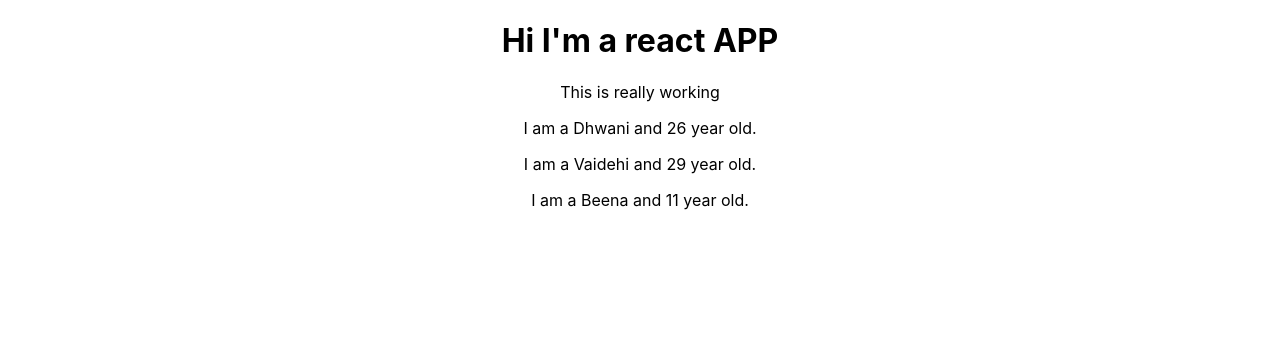
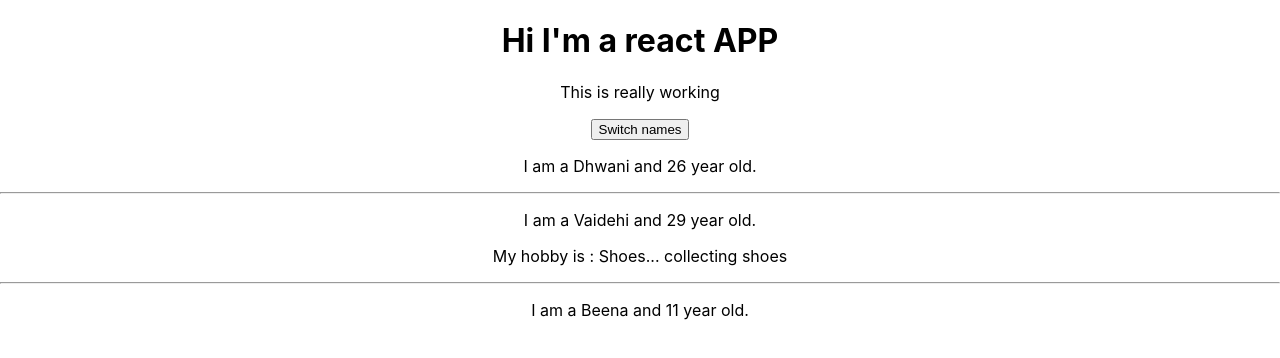
Before and after one commit to shahbhumi53/react-complete-guide, a React (Create React App) app: page / in a window 1280 px wide. Shown: the top 358 px of the page. Built offline with nearby package versions, Linux system fonts and the light colour scheme.

Commit message:
function base and class base declaration of the component

```diff
--- a/src/App.js
+++ b/src/App.js
@@ -1,24 +1,53 @@
-import React from 'react';
+import React, { Component } from 'react';
 import './App.css';
 
 import Person from "./Person/Person";
 
-function App() {
+// ----------------- FUNCTION BASE DECLARATION OF COMPONENT ---------------//
+// function App() {
+//     return (
+//         // this is actually call JSX
+//         // JSX is just syntactic sugar for JavaScript, allowing you to write
+//         // HTMLish code instead of nested React.createElement(...) calls
+//         <div className="App">
+//             <h1>Hi I'm a react APP</h1>
+//             <p>This is really working</p>
+//             <Person name="Dhwani" age="21" />
+//             <hr/>
+//             <Person name="Vaidehi" age="23" >My hobby is : Shoes... collecting shoes</Person>
+//             <hr/>
+//             <Person name="Beena" age="22" />
+//         </div>
+//     );
+//     // things behind this works like this, that is why in above syntax we
+//     // do not use React but still import it
+//     // return React.createElement('div', {className: 'App'}, React.createElement('h1', null,  'Hi I\'m a react APP'));
+// }
+
+
+// ----------------- CLASS BASE DECLARATION OF COMPONENT ---------------//
+class App extends Component {
+    state = {
+        persons: [
+            { name: "Dhwani", age: 25 },
+            { name: "Vaidehi", age: 27 },
+            { name: "Beena", age: 29 },
+        ]
+    };
+    render() {
         return (
-        // this is actually call JSX
-        // JSX is just syntactic sugar for JavaScript, allowing you to write
-        // HTMLish code instead of nested React.createElement(...) calls
             <div className="App">
                 <h1>Hi I'm a react APP</h1>
                 <p>This is really working</p>
+                <button>Switch names</button>
                 <Person name="Dhwani" age="21" />
-            <Person name="Vaidehi" age="23" />
+                <hr/>
+                <Person name="Vaidehi" age="23" >My hobby is : Shoes... collecting shoes</Person>
+                <hr/>
                 <Person name="Beena" age="22" />
             </div>
         );
-    // things behind this works like this, that is why in above syntax we
-    // do not use React but still import it
-    // return React.createElement('div', {className: 'App'}, React.createElement('h1', null,  'Hi I\'m a react APP'));
+    }
 }
 
 export default App;
--- a/src/Person/Person.js
+++ b/src/Person/Person.js
@@ -2,7 +2,13 @@ import React from 'react';
 
 const person = (props) => {
     // dynamic content can be part of JSX, just need to wrap it on curly braces
-    return <p>I am a { props.name } and { Math.floor(Math.random() * 30) } year old.</p>;
+    /*this will render anything between tag of Person in JSX */
+    return (
+        <div>
+            <p>I am a { props.name } and { Math.floor(Math.random() * 30) } year old.</p>
+            <p>{ props.children }</p>
+        </div>
+    );
 };
 
 export default person;
```
Also changed, not shown: 1 other file (tests, documents, lock files or other folders). Lines whose indentation alone changed are shown as unchanged.
